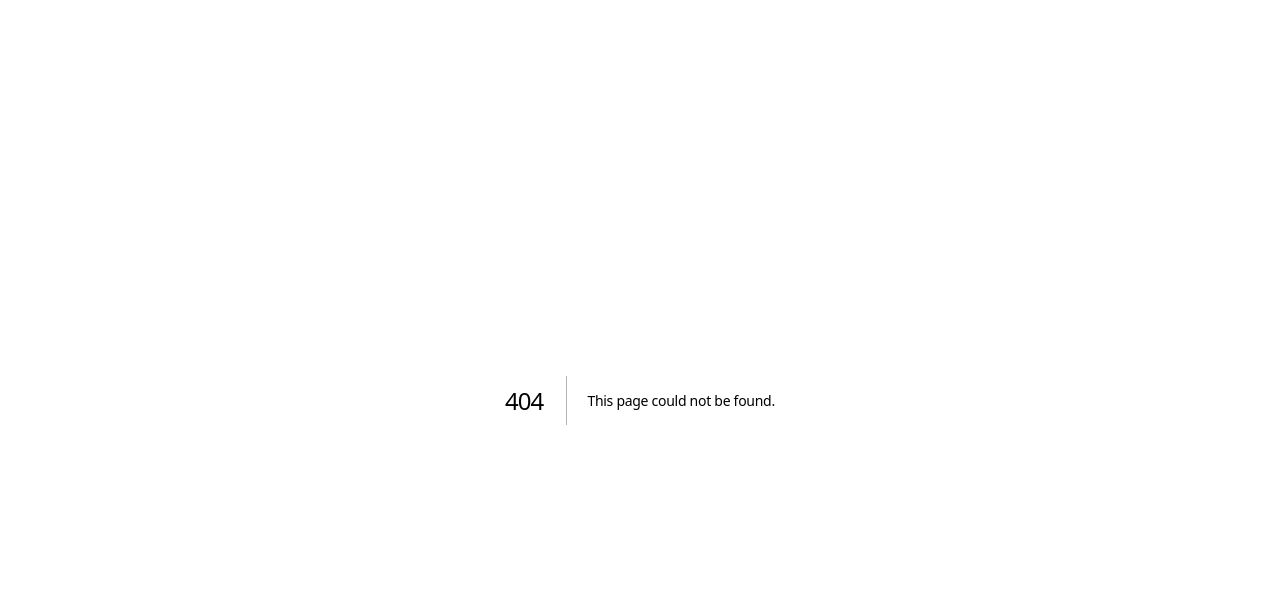
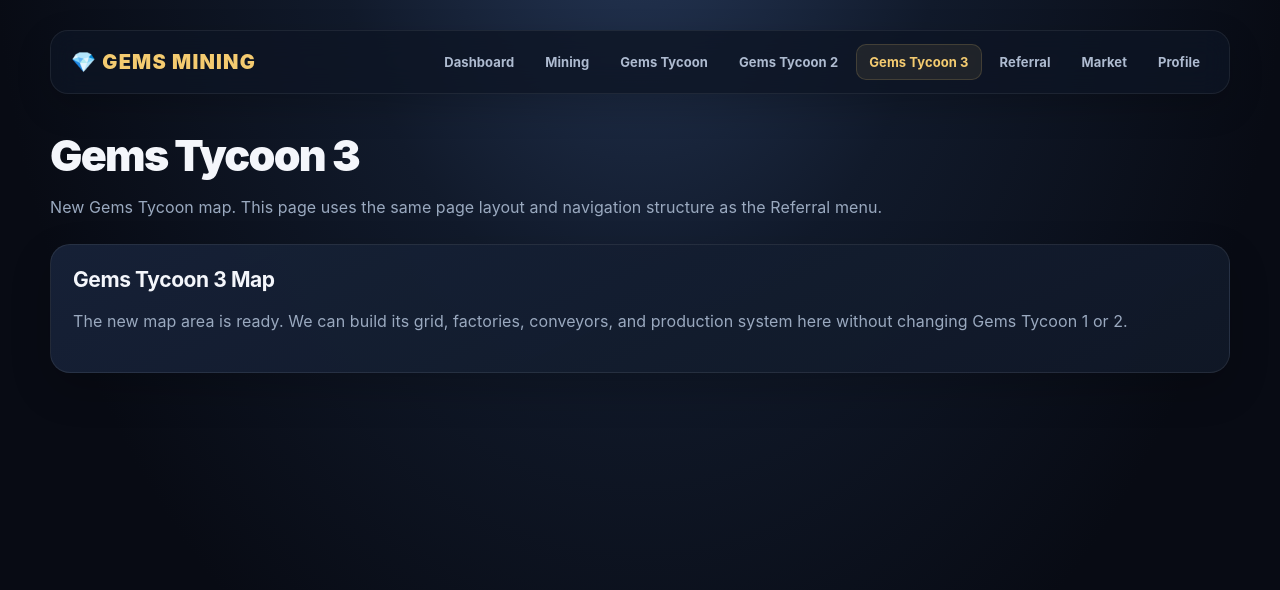
Before and after one commit to chayentot/GEMS, a Next.js app: page /GEMS/tycoon3 in a window 1280 px wide. Before the commit this address had no page. Shown: the top 590 px of the page. Built offline with nearby package versions, Linux system fonts and the light colour scheme.

Commit message:
Create Gems Tycoon 3 page from referral menu layout

```diff
--- /dev/null
+++ b/app/tycoon3/page.tsx
@@ -0,0 +1,32 @@
+"use client";
+
+import Link from "next/link";
+import ProfileMenu from "@/components/profile-menu";
+
+export default function GemsTycoon3Page() {
+  return (
+    <main className="shell">
+      <header className="topbar">
+        <Link href="/" className="brand">💎 GEMS MINING</Link>
+        <nav className="row">
+          <Link href="/dashboard/">Dashboard</Link>
+          <Link href="/mining/">Mining</Link>
+          <Link href="/tycoon/">Gems Tycoon</Link>
+          <Link href="/tycoon2/">Gems Tycoon 2</Link>
+          <Link href="/tycoon3/" aria-current="page">Gems Tycoon 3</Link>
+          <Link href="/referral/">Referral</Link>
+          <Link href="/market/">Market</Link>
+          <ProfileMenu />
+        </nav>
+      </header>
+      <div>
+        <h1>Gems Tycoon 3</h1>
+        <p className="muted">New Gems Tycoon map. This page uses the same page layout and navigation structure as the Referral menu.</p>
+      </div>
+      <section className="panel section">
+        <h2>Gems Tycoon 3 Map</h2>
+        <p className="muted">The new map area is ready. We can build its grid, factories, conveyors, and production system here without changing Gems Tycoon 1 or 2.</p>
+      </section>
+    </main>
+  );
+}
```
